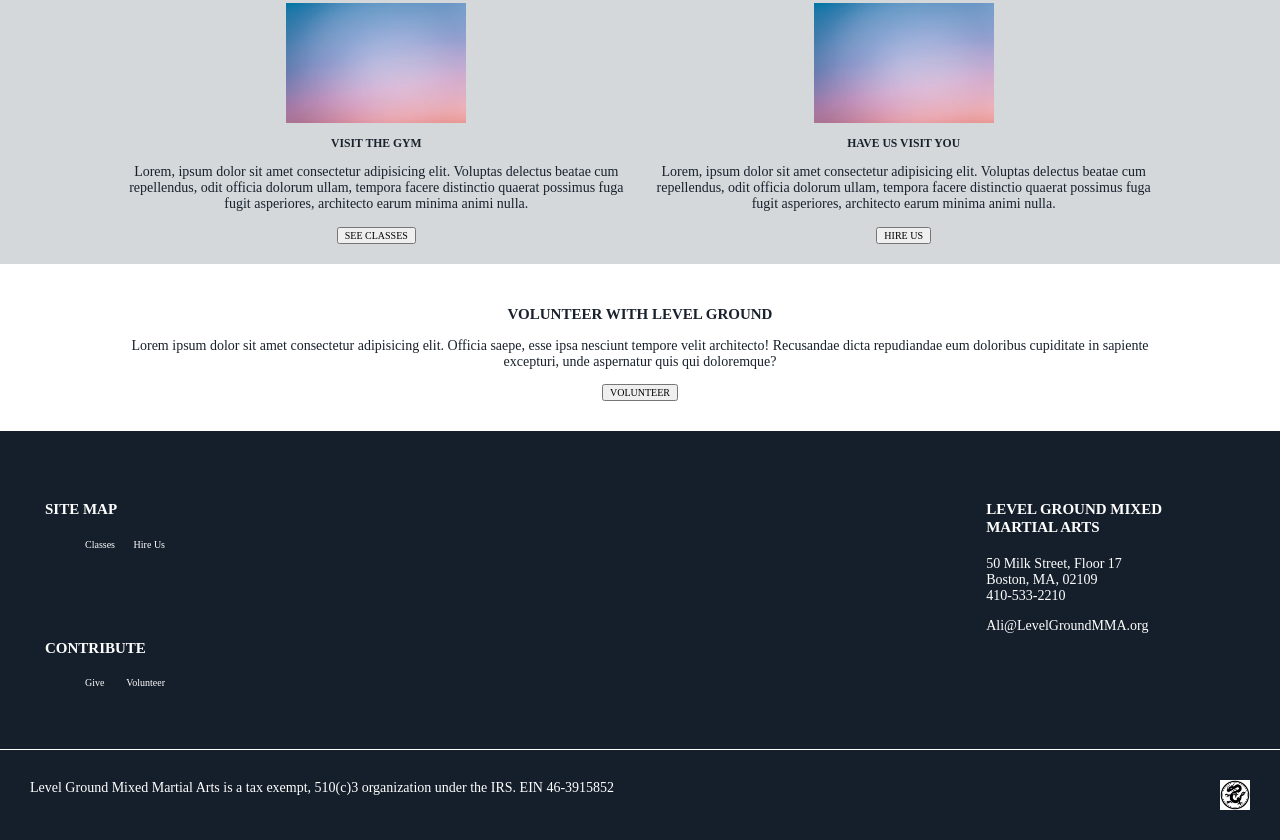
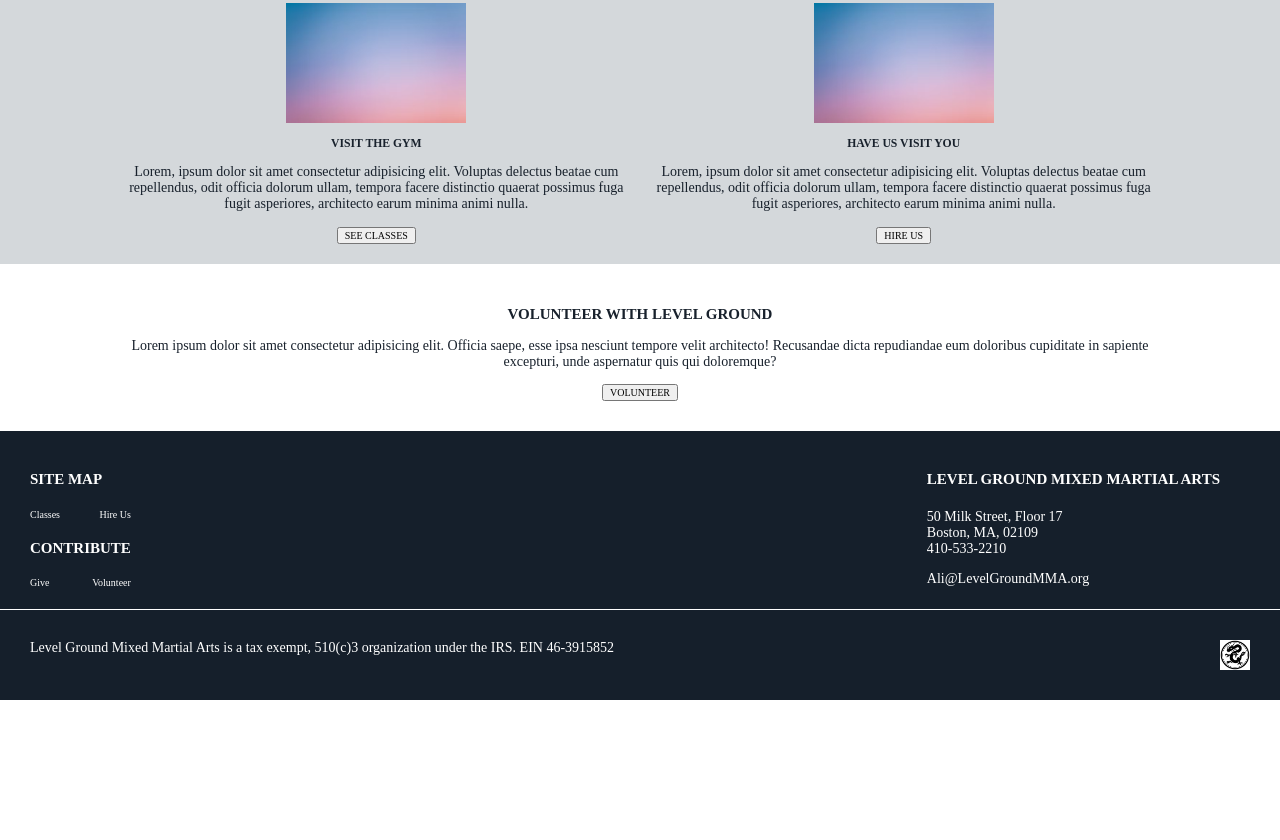
Before and after one commit to annaduong1012/Level-Ground-Wireframe, a plain HTML site: page index.html in a window 1280 px wide. Shown: the part 451-1291 px from the top of the page. After the commit the page ends 1151 px from the top, so only its background shows below. Drawn offline with Linux system fonts and the light colour scheme.

Commit message:
fixed footer

```diff
--- a/css/style.css
+++ b/css/style.css
@@ -73,21 +73,23 @@ footer, .disclaimer {
   color: white;
   justify-content: space-between;
   padding: 2rem 3rem;
-  gap: 30%;
 }
 
+.footleft section {
+  display: flex;
+  padding: 0px;
+  justify-content: space-between;
+}
+footer section {
+  text-align: left;
+}
+.footright section {
+  padding: 0px 3rem;
+}
 .disclaimer {
   padding: 3rem;
   border-top: 1px solid white;
 }
-.footleft {
-  flex-basis: 15rem;
-}
-
-footer section {
-  text-align: left;
-}
-
 /******************************************
 /* FONT SIZE, COLOR
 /*******************************************/
--- a/index.html
+++ b/index.html
@@ -56,19 +56,15 @@
 		</div>
 		<footer>
 			<div class="footleft">
+				<h4>SITE MAP</h4>
 				<section>
-					<h4>SITE MAP</h4>
-					<ul>
-						<li><a href="#">Classes</a></li>
-						<li><a href="#">Hire Us</a></li>
-					</ul>
+					<a href="#">Classes</a>
+					<a href="#">Hire Us</a>
 				</section>
+				<h4>CONTRIBUTE</h4>
 				<section>
-					<h4>CONTRIBUTE</h4>
-					<ul>
-						<li><a href="#">Give</a></li>
-						<li><a href="#">Volunteer</a></li>
-					</ul>
+					<a href="#">Give</a>
+					<a href="#">Volunteer</a>
 				</section>
 			</div>
 			<div class="footright">
```
